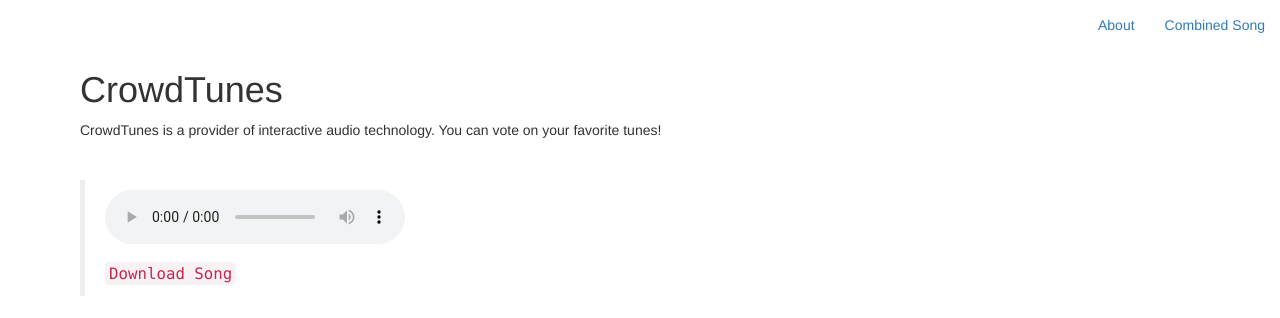
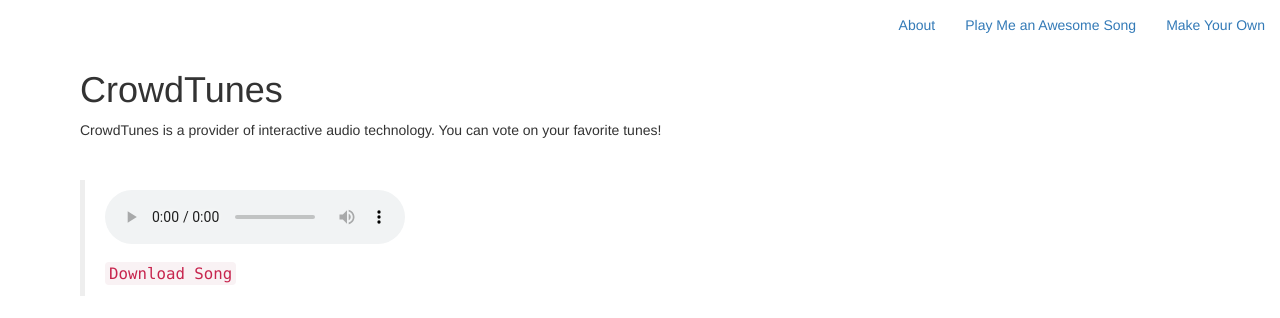
Before and after one commit to tongning/crowdtunes, a Django app: template core/templates/index.html in a window 1280 px wide. Shown: the top 318 px of the page. Run offline with Django 3.2, Linux system fonts and the light colour scheme; the template is opened without the code that fills it: values that come from a table or form of the project are taken from there, others are empty; some libraries are stand-ins or nearby versions.

Commit message:
Merge branch 'master' of https://github.com/tongning/crowdtunes
about page

```diff
--- a/core/templates/combined.html
+++ b/core/templates/combined.html
@@ -14,6 +14,7 @@
         <li class="hidden"><a href="{% url 'index' %}"></a></li>
         <li><a class="page-scroll" href="{% url 'index' %}">Home</a></li>
         <li><a class="page-scroll" href="{% url 'about' %}">About</a></li>
+        <li><a class="page-scroll" href="{% url 'create' %}">Make Your Own</a></li>
     </ul>
 </div>
 <div class="head" style="
--- a/core/templates/createYourOwn.html
+++ b/core/templates/createYourOwn.html
@@ -14,7 +14,7 @@
                 <!-- Hidden li included to remove active class from about link when scrolled up past about section -->
                 <li class="hidden"><a href="{% url 'index' %}"></a></li>
                 <li><a class="page-scroll" href="{% url 'about' %}">About</a></li>
-                <li><a class="page-scroll" href="{% url 'combined' %}">Combined Song</a></li>
+                <li><a class="page-scroll" href="{% url 'combined' %}">Play Me an Awesome Song</a></li>
             </ul>
     </div>
     <div class="head" style="
--- a/core/templates/index.html
+++ b/core/templates/index.html
@@ -15,7 +15,8 @@
                 <!-- Hidden li included to remove active class from about link when scrolled up past about section -->
                 <li class="hidden"><a href="{% url 'index' %}"></a></li>
                 <li><a class="page-scroll" href="{% url 'about' %}">About</a></li>
-                <li><a class="page-scroll" href="{% url 'combined' %}">Combined Song</a></li>
+                <li><a class="page-scroll" href="{% url 'combined' %}">Play Me an Awesome Song</a></li>
+                <li><a class="page-scroll" href="{% url 'create' %}">Make Your Own</a></li>
             </ul>
     </div>
     <div class="head" style="
--- a/core/views.py
+++ b/core/views.py
@@ -111,7 +111,7 @@ def index(request):
             givenNotesStr = str(givenNotes)
             givenNotes = []
             return render(request, 'index.html', {'file_name': fileName[:-4], 'string': givenNotesStr, 'form': form})
-        elif songsNum<5:
+        elif songsNum<40:
             fileName = makeFileName()
             numNotes = 8
             melodyNotes,melodyString = makeMelody(numNotes)
```
Also changed, not shown: db.sqlite3.
